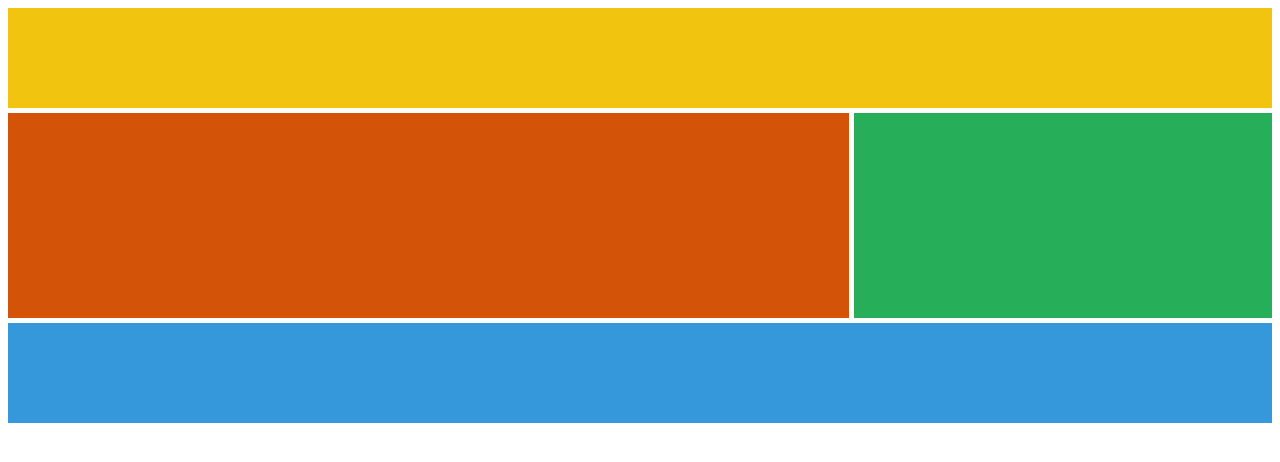
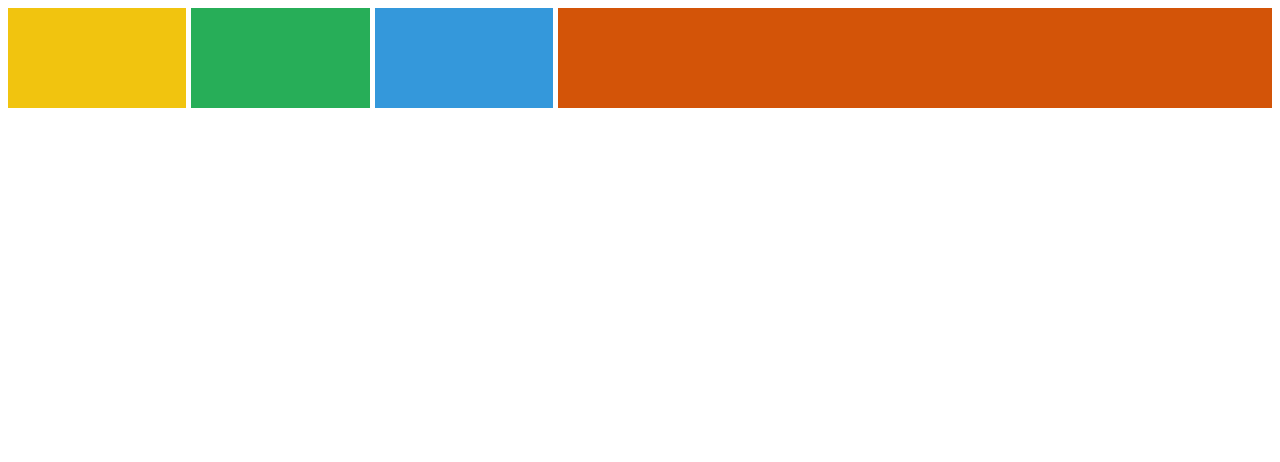
Before and after one commit to chicrock/css-practice, a plain HTML site: page grid.html in a window 1280 px wide. Drawn offline with Linux system fonts and the light colour scheme.

Commit message:
2-4 fr and repleat()

```diff
--- a/grid.html
+++ b/grid.html
@@ -14,11 +14,17 @@
         */
         grid-auto-rows: 100px;
         grid-gap: 5px;
+        /*
+        grid-template-columns: 2fr 1fr 2fr 1fr;
+        */
+        grid-template-columns: repeat(3, 1fr) 4fr;
+        /*
         grid-template-areas:
           "header header header"
           "content content sidebar"
           "content content sidebar"
           "footer footer footer";
+        */
         /*
         grid-auto-flow: column;
         grid-auto-columns: 60px;
@@ -28,19 +34,15 @@
         */
       }
       .box:first-child {
-        grid-area: header;
         background-color: #f1c40f;
       }
       .box:nth-child(2) {
-        grid-area: sidebar;
         background-color: #27ae58;
       }
       .box:nth-child(3) {
-        grid-area: footer;
         background-color: #3498db;
       }
       .box:nth-child(4) {
-        grid-area: content;
         background-color: #d35408;
       }
     </style>
```
Also changed, not shown: README.md.
